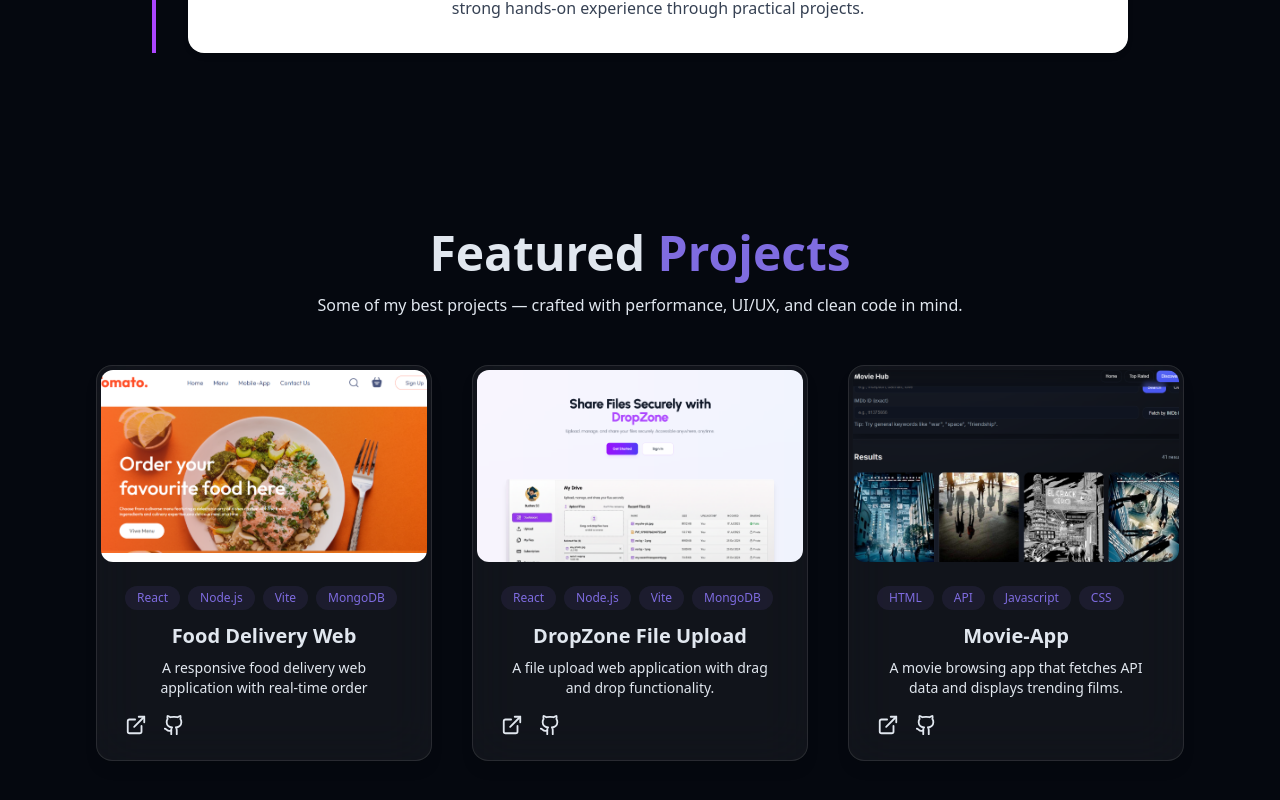
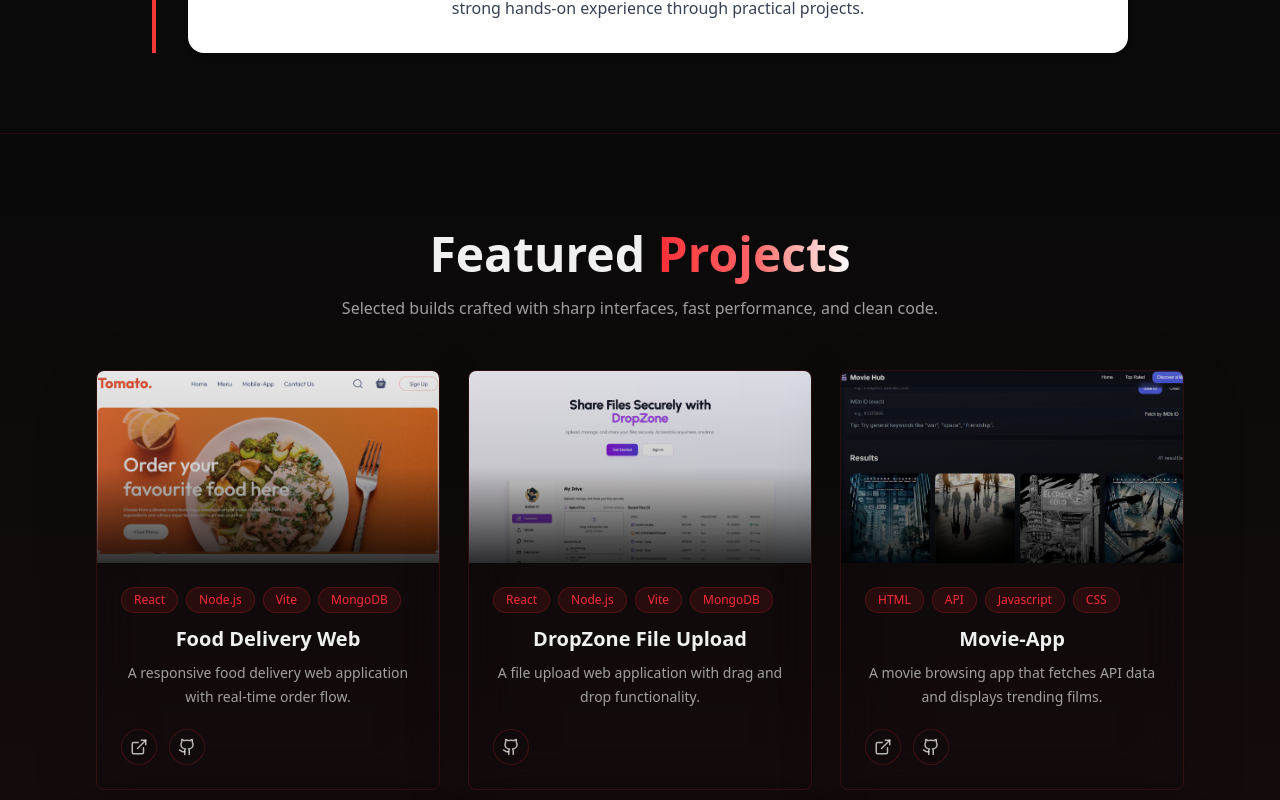
Before and after one commit to nethmalgeesaraux/Modern-Personal-Portfolio, a React (Vite) app: page / in a window 1280 px wide. Shown: the part 3179-3979 px from the top of the page. Built offline with nearby package versions, Linux system fonts and the light colour scheme.

Commit message:
update styles and content across components for improved aesthetics and clarity

```diff
--- a/src/assets/components/Certificates.jsx
+++ b/src/assets/components/Certificates.jsx
@@ -57,7 +57,7 @@ export const Certificates = () => {
             >
 
               {/* Glow Border */}
-              <div className="absolute inset-0 rounded-2xl bg-gradient-to-br from-primary/20 via-transparent to-purple-500/30 opacity-0 group-hover:opacity-100 blur-xl transition-all duration-700"></div>
+              <div className="absolute inset-0 rounded-2xl bg-gradient-to-br from-primary/20 via-transparent to-red-900/30 opacity-0 group-hover:opacity-100 blur-xl transition-all duration-700"></div>
 
               {/* Certificate Image */}
               <div className="h-48 overflow-hidden rounded-xl shadow-inner">
--- a/src/assets/components/ProjectsSection.jsx
+++ b/src/assets/components/ProjectsSection.jsx
@@ -4,7 +4,8 @@ const projects = [
   {
     id: 1,
     title: "Food Delivery Web",
-    description: "A responsive food delivery web application with real-time order",
+    description:
+      "A responsive food delivery web application with real-time order flow.",
     image: "/projects/project1.png",
     tags: ["React", "Node.js", "Vite", "MongoDB"],
     demoUrl: "#",
@@ -18,7 +19,8 @@ const projects = [
     image: "/projects/project8.png",
     tags: ["React", "Node.js", "Vite", "MongoDB"],
     demoUrl: "",
-    githubUrl: "https://github.com/nethmalgeesaraux/File-Sharing-App-Full-Stack-Project-Frontend-",
+    githubUrl:
+      "https://github.com/nethmalgeesaraux/File-Sharing-App-Full-Stack-Project-Frontend-",
   },
   {
     id: 3,
@@ -33,8 +35,7 @@ const projects = [
   {
     id: 4,
     title: "Pets-Store",
-    description:
-      "A modern simple neumorphic styled pets store design.",
+    description: "A modern simple neumorphic styled pets store design.",
     image: "/projects/project9.png",
     tags: ["React", "Tailwind CSS", "Vite"],
     demoUrl: "",
@@ -46,9 +47,10 @@ const projects = [
     description:
       "A modern simple neumorphic styled flight booking landing page design.",
     image: "/projects/project5.png",
-    tags: ["HtML", "CSS", "JavaScript"],
+    tags: ["HTML", "CSS", "JavaScript"],
     demoUrl: "https://nethmalgeesaraux.github.io/Flight-Booking-Landing-Page/",
-    githubUrl: "https://github.com/nethmalgeesaraux/Flight-Booking-Landing-Page",
+    githubUrl:
+      "https://github.com/nethmalgeesaraux/Flight-Booking-Landing-Page",
   },
   {
     id: 6,
@@ -56,73 +58,56 @@ const projects = [
     description:
       "A live interview prep app that helps you prepare for interviews.",
     image: "/projects/project7.png",
-    tags: ["Next.js", "Tailwind CSS", "Vite","Clerk"],
+    tags: ["Next.js", "Tailwind CSS", "Vite", "Clerk"],
     demoUrl: "",
     githubUrl: "https://github.com/nethmalgeesaraux/Video-Calling-Interview",
   },
-
-
 ];
 
 export const ProjectsSection = () => {
   return (
-    <section id="projects" className="py-24 px-4 relative">
-      <div className="container mx-auto max-w-6xl">
-
-        {/* Heading */}
-        <h2 className="text-3xl md:text-5xl font-bold mb-4 text-center">
-          Featured <span className="text-primary">Projects</span>
+    <section
+      id="projects"
+      className="relative overflow-hidden border-y border-red-500/10 bg-[linear-gradient(180deg,rgba(0,0,0,0.03),rgba(127,29,29,0.09),rgba(0,0,0,0.03))] px-4 py-24 dark:bg-[linear-gradient(180deg,rgba(0,0,0,0.35),rgba(127,29,29,0.18),rgba(0,0,0,0.45))]"
+    >
+      <div className="container relative z-10 mx-auto max-w-6xl">
+        <h2 className="mb-4 text-center text-3xl font-bold md:text-5xl">
+          Featured{" "}
+          <span className="bg-gradient-to-r from-red-500 via-red-400 to-white bg-clip-text text-transparent">
+            Projects
+          </span>
         </h2>
 
-        <p className="text-center text-muted-foreground mb-12 max-w-2xl mx-auto">
-          Some of my best projects — crafted with performance, UI/UX,
-          and clean code in mind.
+        <p className="mx-auto mb-12 max-w-2xl text-center text-sm leading-7 text-foreground/65 md:text-base">
+          Selected builds crafted with sharp interfaces, fast performance, and
+          clean code.
         </p>
 
-        {/* Project Grid */}
-        <div className="grid grid-cols-1 sm:grid-cols-2 lg:grid-cols-3 gap-10">
+        <div className="grid grid-cols-1 gap-7 sm:grid-cols-2 lg:grid-cols-3">
           {projects.map((project, key) => (
-            <div
-              key={key}
-              className="
-                group relative px-1 pt-1 rounded-2xl
-                shadow-lg backdrop-blur-xl bg-white/5
-                border border-white/10 overflow-hidden
-                transition-all duration-500 hover:scale-[1.03] hover:-translate-y-2
-                animate-fade-in-up
-              "
+            <article
+              key={project.id}
+              className="group relative overflow-hidden rounded-lg border border-red-500/15 bg-black/[0.03] shadow-[0_20px_70px_rgba(0,0,0,0.12)] backdrop-blur-xl transition-all duration-500 animate-fade-in-up hover:-translate-y-2 hover:border-red-400/50 hover:shadow-[0_24px_80px_rgba(220,38,38,0.18)] dark:bg-black/55"
               style={{ animationDelay: `${key * 0.15}s` }}
             >
+              <div className="pointer-events-none absolute inset-0 bg-gradient-to-br from-red-500/18 via-transparent to-black/30 opacity-0 transition-opacity duration-700 group-hover:opacity-100" />
+              <div className="pointer-events-none absolute inset-x-0 top-0 h-px bg-gradient-to-r from-transparent via-red-400/70 to-transparent" />
 
-              {/* Gradient Glow Border */}
-              <div className="absolute inset-0 rounded-2xl bg-gradient-to-br from-primary/20 via-transparent to-purple-500/30 opacity-0 group-hover:opacity-100 blur-xl transition-all duration-700"></div>
-
-              {/* Project Image */}
-              <div className="h-48 overflow-hidden rounded-xl shadow-inner">
+              <div className="relative h-48 overflow-hidden bg-black">
                 <img
                   src={project.image}
                   alt={project.title}
-                  className="
-                    w-full h-full object-cover
-                    transition-transform duration-700
-                    group-hover:scale-110
-                  "
+                  className="h-full w-full object-cover opacity-90 saturate-[0.85] transition-all duration-700 group-hover:scale-110 group-hover:opacity-100 group-hover:saturate-100"
                 />
+                <div className="absolute inset-0 bg-gradient-to-t from-black/80 via-black/10 to-transparent" />
               </div>
 
-              {/* Content */}
-              <div className="p-6 relative z-10">
-
-                {/* Tags */}
-                <div className="flex flex-wrap gap-2 mb-3">
+              <div className="relative z-10 p-6">
+                <div className="mb-3 flex flex-wrap gap-2">
                   {project.tags.map((tag, i) => (
                     <span
-                      key={i}
-                      className="
-                        px-3 py-1 text-xs font-medium rounded-full
-                        bg-primary/10 text-primary
-                        opacity-0 animate-fade-slide-up
-                      "
+                      key={tag}
+                      className="animate-fade-slide-up rounded-full border border-red-500/20 bg-red-500/10 px-3 py-1 text-xs font-medium text-red-500 opacity-0 dark:text-red-300"
                       style={{ animationDelay: `${0.3 + i * 0.1}s` }}
                     >
                       {tag}
@@ -130,53 +115,52 @@ export const ProjectsSection = () => {
                   ))}
                 </div>
 
-                {/* Title */}
-                <h3 className="text-xl font-bold mb-2 group-hover:text-primary transition-colors">
+                <h3 className="mb-2 text-xl font-bold text-foreground transition-colors group-hover:text-primary">
                   {project.title}
                 </h3>
 
-                {/* Description */}
-                <p className="text-muted-foreground text-sm mb-4">
+                <p className="mb-5 min-h-10 text-sm leading-6 text-foreground/65">
                   {project.description}
                 </p>
 
-                {/* Buttons */}
-                <div className="flex items-center justify-between">
-                  <div className="flex space-x-4">
+                <div className="flex items-center gap-3">
+                  {project.demoUrl && (
                     <a
                       href={project.demoUrl}
                       target="_blank"
-                      className="hover:text-primary transition-all"
+                      rel="noreferrer"
+                      aria-label={`Open ${project.title} live demo`}
+                      className="rounded-full border border-red-500/20 bg-black/5 p-2 text-foreground/75 transition-all hover:border-red-400 hover:bg-red-500 hover:text-white dark:bg-white/5"
                     >
-                      <ExternalLink size={22} />
+                      <ExternalLink size={18} />
                     </a>
+                  )}
 
                   <a
                     href={project.githubUrl}
                     target="_blank"
-                      className="hover:text-primary transition-all"
+                    rel="noreferrer"
+                    aria-label={`Open ${project.title} GitHub repository`}
+                    className="rounded-full border border-red-500/20 bg-black/5 p-2 text-foreground/75 transition-all hover:border-red-400 hover:bg-red-500 hover:text-white dark:bg-white/5"
                   >
-                      <Github size={22} />
+                    <Github size={18} />
                   </a>
                 </div>
               </div>
-
-              </div>
-            </div>
+            </article>
           ))}
         </div>
 
-        {/* Button */}
-       <div className="text-center mt-12">
+        <div className="mt-12 text-center">
           <a
-            className="cosmic-button w-fit flex items-center mx-auto gap-2"
+            className="cosmic-button mx-auto flex w-fit items-center gap-2 bg-gradient-to-r from-red-700 via-red-600 to-red-500 shadow-[0_16px_40px_rgba(220,38,38,0.22)]"
             target="_blank"
+            rel="noreferrer"
             href="https://github.com/nethmalgeesaraux"
           >
             Check My Github <ArrowRight size={16} />
           </a>
         </div>
-
       </div>
     </section>
   );
--- a/src/index.css
+++ b/src/index.css
@@ -65,27 +65,27 @@
 
 @layer base {
   :root {
-    --background: 210 40% 98%;
-    --foreground: 222 47% 11%;
+    --background: 0 0% 98%;
+    --foreground: 0 0% 9%;
 
     --card: 0 0% 100%;
 
-    --primary: 250 47% 60%;
-    --primary-foreground: 210 40% 98%;
+    --primary: 0 84% 52%;
+    --primary-foreground: 0 0% 100%;
 
-    --border: 214 32% 91%;
+    --border: 0 0% 88%;
   }
 
   .dark {
-    --background: 222 47% 4%;
-    --foreground: 213 31% 91%;
+    --background: 0 0% 4%;
+    --foreground: 0 0% 94%;
 
-    --card: 222 47% 8%;
+    --card: 0 0% 7%;
 
-    --primary: 250 65% 65%;
-    --primary-foreground: 213 31% 91%;
+    --primary: 0 86% 58%;
+    --primary-foreground: 0 0% 100%;
 
-    --border: 217 33% 20%;
+    --border: 0 0% 16%;
   }
 
   * {
@@ -125,7 +125,7 @@
 
 @utility text-glow {
   @apply relative;
-  text-shadow: 0 0 10px rgba(167, 139, 250, 0.5);
+  text-shadow: 0 0 12px rgba(239, 68, 68, 0.55);
 }
 
 @utility card-hover {
@@ -141,7 +141,7 @@
 
 @utility cosmic-button {
   @apply px-6 py-2 rounded-full bg-primary text-primary-foreground font-medium
-         transition-all duration-300 hover:shadow-[0_0_10px_rgba(139,92,246,0.5)]
+         transition-all duration-300 hover:shadow-[0_0_18px_rgba(239,68,68,0.5)]
          hover:scale-105 active:scale-95;
 }
 
@@ -204,7 +204,7 @@
   inset: 0;
   border-radius: inherit;
   padding: 2px;
-  background: linear-gradient(135deg, #7c3aed, #6366f1, #3b82f6);
+  background: linear-gradient(135deg, #ef4444, #111111, #7f1d1d);
   mask:
     linear-gradient(#fff 0 0) content-box,
     linear-gradient(#fff 0 0);
```
Also changed, not shown: src/assets/components/Education.jsx (+4 -8 lines), public/profile/profile.jpg. Lines whose indentation alone changed are shown as unchanged.
